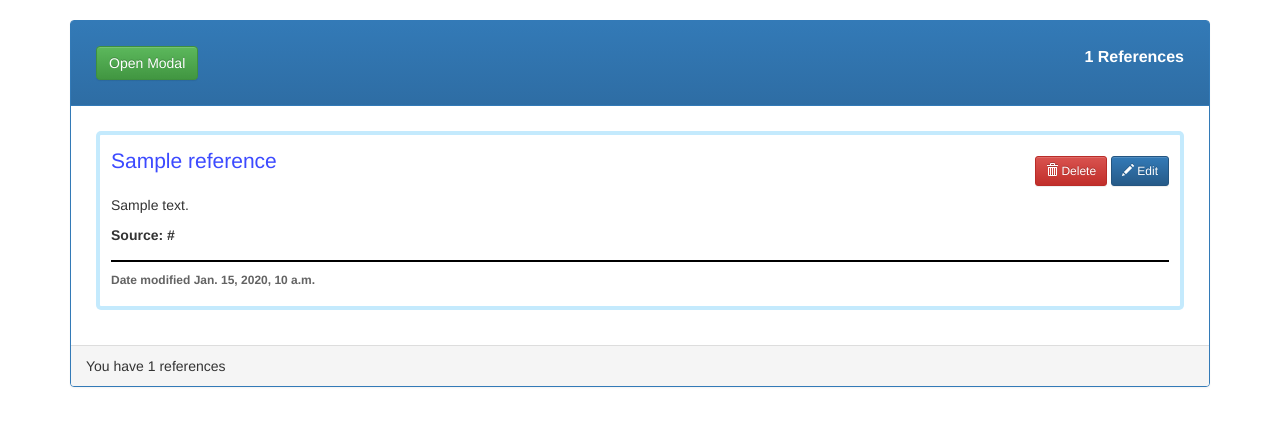
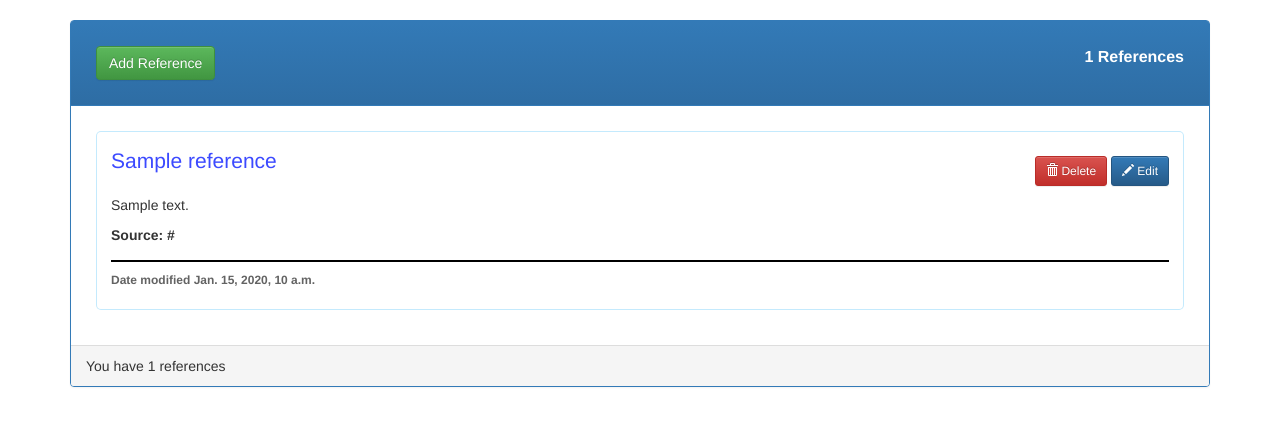
Before and after one commit to ryantantiern/strange-references, a Django app: template strange_references/templates/strange_references/dashboard.html in a window 1280 px wide. Shown: the part 52-478 px from the top of the page. Run offline with Django 3.2, Linux system fonts and the light colour scheme; tables that the repository leaves empty hold one stand-in row (values such as "Sample post"); the template is opened without the code that fills it: values that come from a table or form of the project are taken from there, most other values are stand-ins (such as "Sample title", 1, 10 or a date in 2020); some libraries are stand-ins or nearby versions.

Commit message:
minor changes to buttons

```diff
--- a/strange_references/static/hover/hover.css
+++ b/strange_references/static/hover/hover.css
@@ -1926,11 +1926,11 @@
   transition-duration: 0.3s;
   -webkit-transition-property: box-shadow;
   transition-property: box-shadow;
-  box-shadow: inset 0 0 0 4px #c4eafd, 0 0 1px transparent;
+  box-shadow: inset 0 0 0 1px #c4eafd, 0 0 1px transparent;
   /* Hack to improve aliasing on mobile/tablet devices */
 }
 .hvr-border-fade:hover, .hvr-border-fade:focus, .hvr-border-fade:active {
-  box-shadow: inset 0 0 0 4px #2098D1, 0 0 1px transparent;
+  box-shadow: inset 0 0 0 1px #2098D1, 0 0 1px transparent;
   /* Hack to improve aliasing on mobile/tablet devices */
 }
 
--- a/strange_references/templates/strange_references/dashboard.html
+++ b/strange_references/templates/strange_references/dashboard.html
@@ -59,7 +59,7 @@
             <div class="panel-heading" style="padding:25px;">
                 <label style="font-size:16px;" class="pull-right">{{total_ref }} References</label>
 {#                <a class="btn btn-success" href="{% url 'strange_references:new_reference' %}">Add reference</a>#}
-                <button type="button" class="btn btn-success" data-toggle="modal" data-target="#myModal">Open Modal</button>
+                <button type="button" class="btn btn-success" data-toggle="modal" data-target="#myModal">Add Reference</button>
             </div>
             <div class="panel-body">
                 {% for reference in references %}
```
